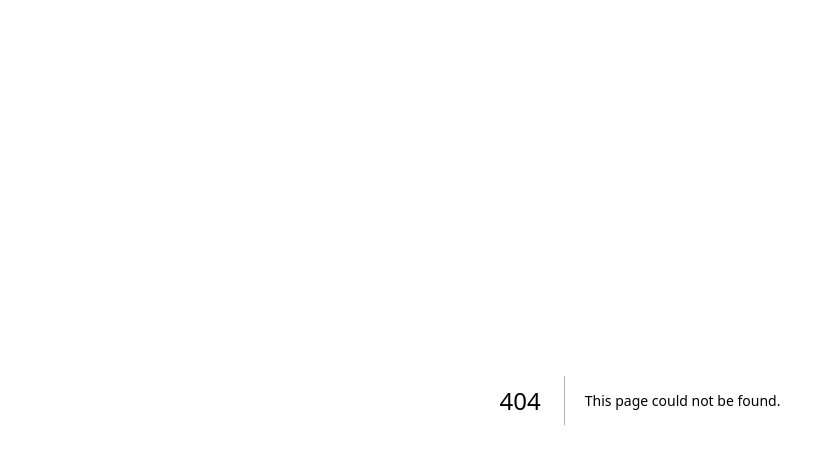
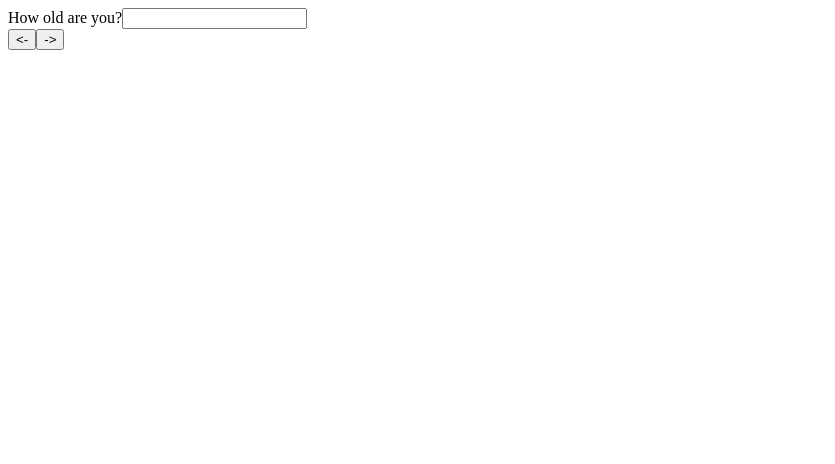
Before and after one commit to PattyBarnas/fit-calories, a Next.js app: page /survey in a window 1280 px wide. Before the commit this address had no page. Shown: the top 464 px of the page, without its empty margins (0-835 px from the left). Built offline with nearby package versions, Linux system fonts and the light colour scheme.

Commit message:
added a dynamic stepping survey to get user input on their details

```diff
--- a/src/app/page.tsx
+++ b/src/app/page.tsx
@@ -1,4 +1,5 @@
 import styles from "./page.module.css";
+import Form from "@/app/survey/page";
 
 export default function Home() {
   return (
@@ -7,6 +8,8 @@ export default function Home() {
         Welcome to fit-calories an app that will help you achieve your dietry
         goals.
       </p>
+      <Form></Form>
+      <button></button>
     </main>
   );
 }
--- /dev/null
+++ b/src/app/survey/page.tsx
@@ -0,0 +1,53 @@
+"use client";
+
+import { useState } from "react";
+
+export default function Page() {
+  const [step, setStep] = useState<number>(0);
+
+  const handleNextStep = (): void => {
+    setStep((current) => current + 1);
+  };
+  const handlePrevStep = (): void => {
+    if (step > 0) {
+      setStep((current) => current - 1);
+    }
+  };
+
+  return (
+    <form>
+      <div>
+        {step === 0 && (
+          <div>
+            <label htmlFor="age">How old are you?</label>
+            <input id="" />
+          </div>
+        )}
+        {step === 1 && (
+          <div>
+            <label htmlFor="weight">How much do you currently weight?</label>
+            <input id="weight" />
+          </div>
+        )}
+        {step === 2 && (
+          <div>
+            <label htmlFor="gender">What is your gender?</label>
+            <input id="gender" />
+          </div>
+        )}
+        {step === 3 && (
+          <div>
+            <label htmlFor="height">What is your height?</label>
+            <input id="height"></input>
+          </div>
+        )}
+        <button type="button" onClick={handlePrevStep}>
+          {"<-"}
+        </button>
+        <button type="button" onClick={handleNextStep}>
+          {"->"}
+        </button>
+      </div>
+    </form>
+  );
+}
```
